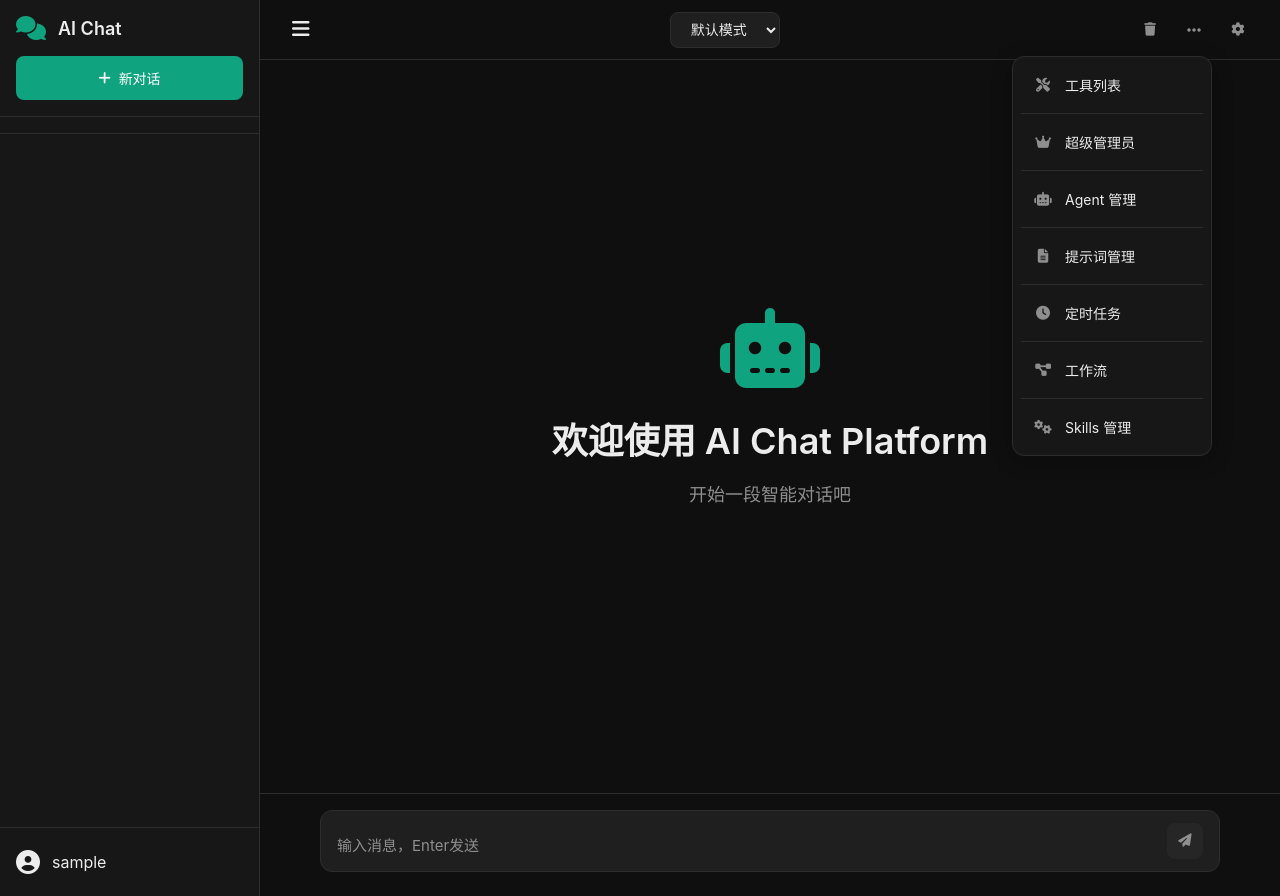
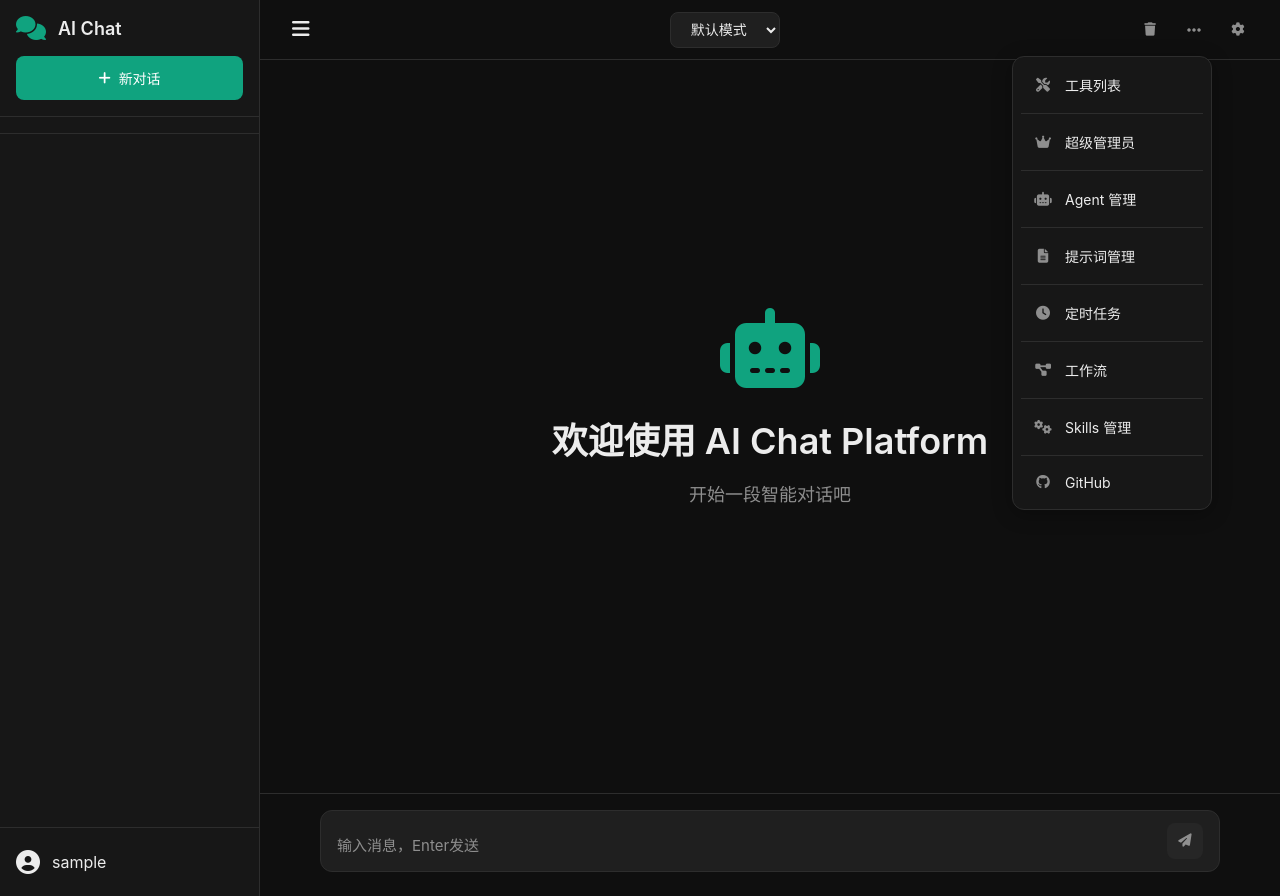
Before and after one commit to looken1024/arc-logi, a Flask app: page / in a window 1280 px wide, after a click on "更多操作". Run offline with Flask 3, Linux system fonts and the light colour scheme; the visitor is signed in with stand-in values (Sample User, id 1); data that the repository does not hold is empty; some libraries are stand-ins or nearby versions.

Commit message:
feat: 初始化

```diff
--- a/chat/templates/index.html
+++ b/chat/templates/index.html
@@ -112,6 +112,11 @@
                                 <i class="fas fa-cogs"></i>
                                 <span>Skills 管理</span>
                             </a>
+                            <div class="dropdown-divider"></div>
+                            <a href="https://github.com/looken1024/arc-logi" class="dropdown-item" target="_blank">
+                                <i class="fab fa-github"></i>
+                                <span>GitHub</span>
+                            </a>
                         </div>
                     </div>
                     <button class="icon-btn" id="settingsBtn" title="设置">
```
